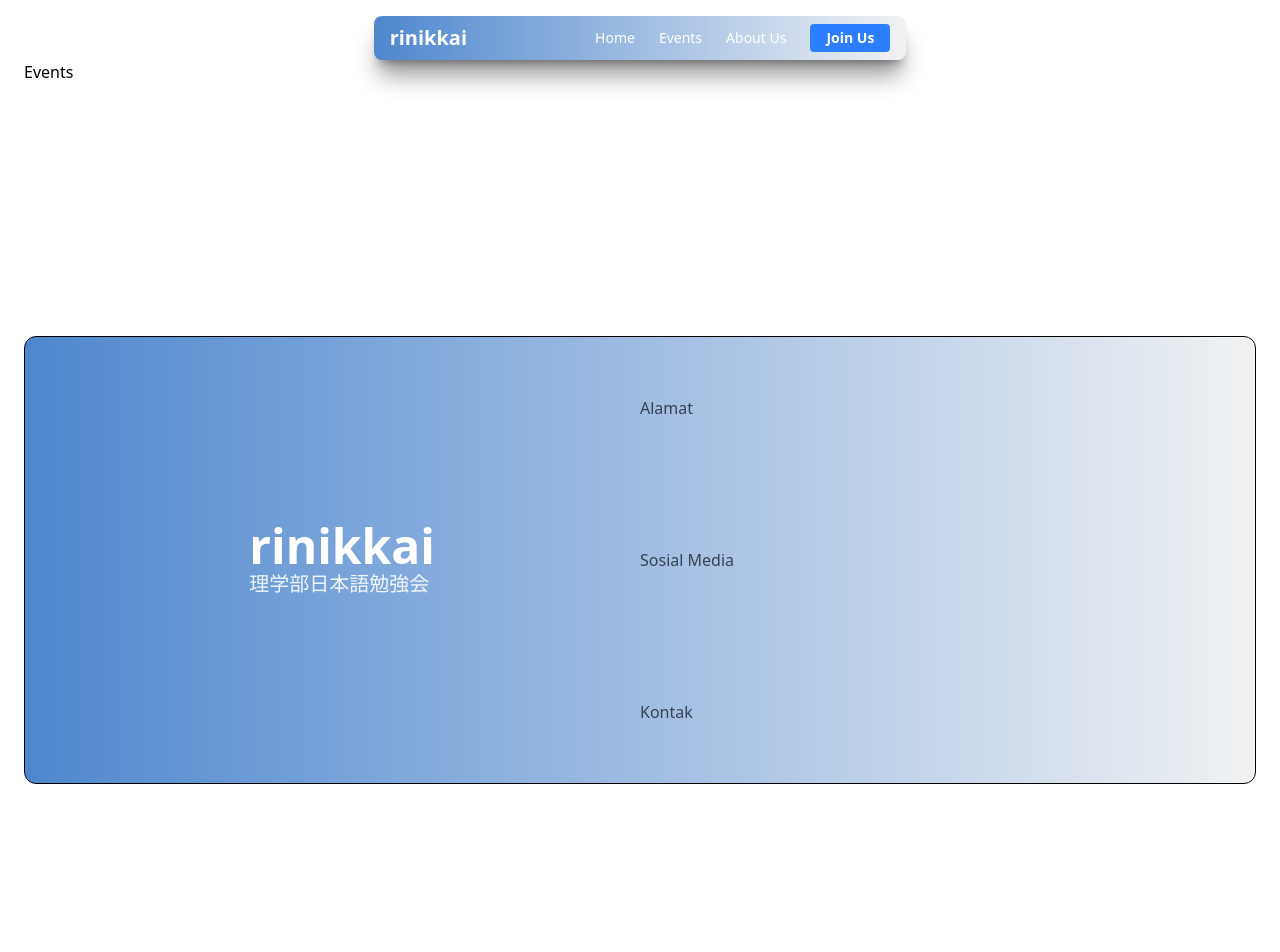
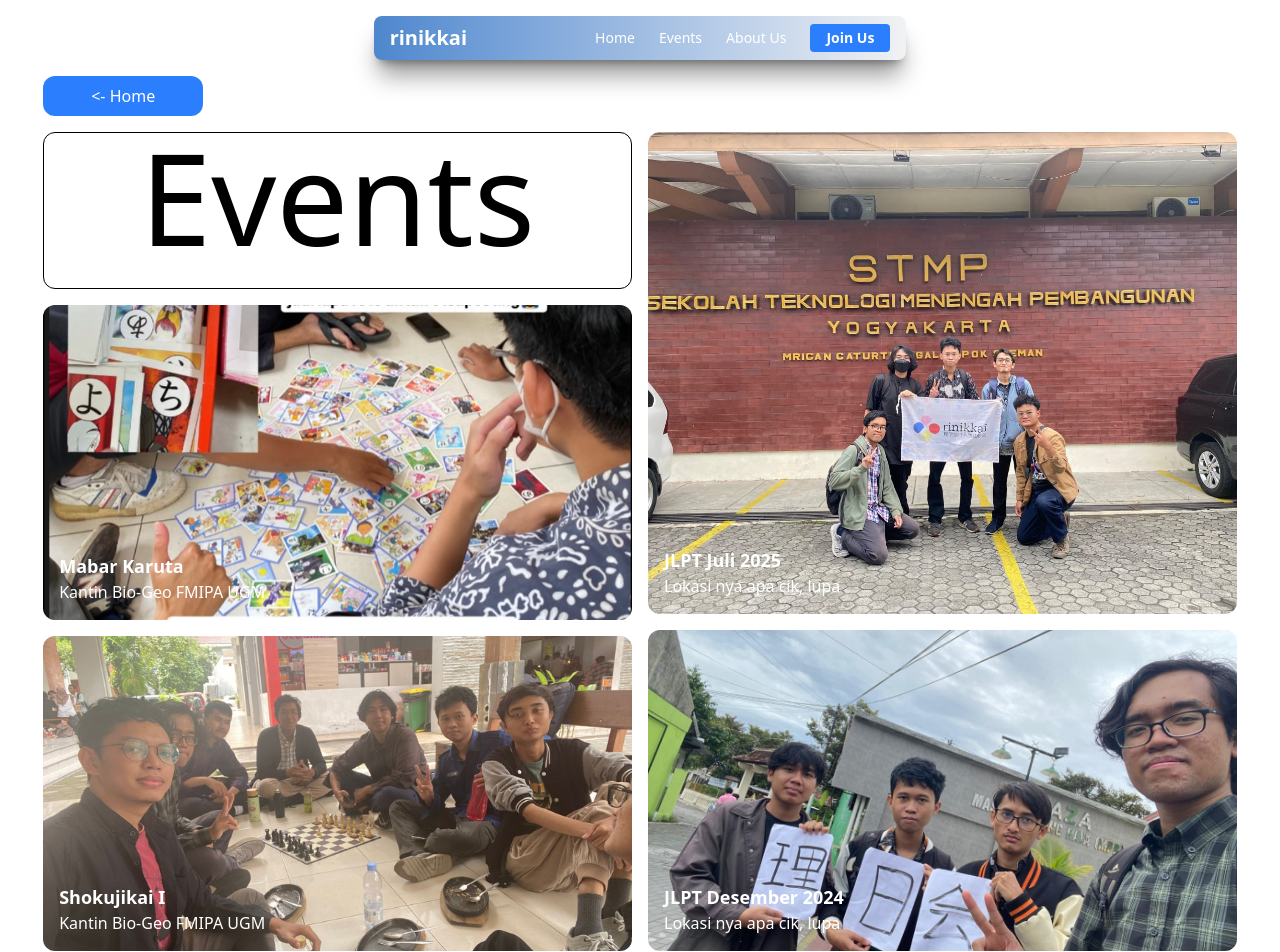
Before and after one commit to david-irvinne/rinikkai-frontend, a React (Vite) app: page /events in a window 1280 px wide. Shown: the top 952 px of the page. Before the commit the page ends 800 px from the top, so only its background shows below. Built offline with nearby package versions, Linux system fonts and the light colour scheme.

Commit message:
feat: add events page

```diff
--- a/src/pages/Events.tsx
+++ b/src/pages/Events.tsx
@@ -1,6 +1,82 @@
+import Button from "../components/home/Button"
+import JLPT2025 from "../assets/img/jlpt2025_1.jpeg"
+import JLPT2024 from "../assets/img/jlpt2024.jpeg"
+import MabarKaruta from "../assets/img/karuta.png"
+import Shokujikai from "../assets/img/shokujikai1.jpeg"
+
 const Events = () => {
   return (
-    <div>Events</div>
+    <>
+
+    <div className="h-[64rem]  rounded-[12px]  px-[1.2rem]">
+
+      <div className="py-[1rem]  flex justify-between ">
+        <Button title=" <- Home" color="text-white bg-blue-500" shape="w-[10rem]" text="text-center"/>
+      </div>
+
+      <div className="h-[80%]">
+        <div className=" grid grid-cols-2  gap-x-[1rem] h-full ">
+          <div className="grid grid-rows-[1fr_2fr_2fr] gap-y-[1rem] h-full ">
+            <div className="relative rounded-[12px] text-9xl text-center border-1">Events</div>
+            <div className="relative bg-red-100 rounded-[12px] overflow-hidden group">
+              <img
+                src={MabarKaruta}
+                className="absolute  w-full h-full object-cover"
+                alt="Mabar Karuta"
+              />
+              <div className="absolute bottom-0 text-white ml-[1rem] mb-[1rem]
+                transition-transform duration-300
+                group-hover:-translate-y-[1rem]">
+                <p className="font-bold text-lg">Mabar Karuta</p>
+                <p>Kantin Bio-Geo FMIPA UGM</p>
+              </div>
+            </div>
+
+            <div className="relative bg-red-100 rounded-[12px] overflow-hidden group">
+              <img
+                src={Shokujikai}
+                className="absolute  w-full h-full object-cover "
+                alt="Mabar Karuta"
+              />
+
+              <div className="absolute bottom-0 text-white ml-[1rem] mb-[1rem]
+                transition-transform duration-300
+                group-hover:-translate-y-[1rem]">
+                <p className="font-bold text-lg">Shokujikai I</p>
+                <p>Kantin Bio-Geo FMIPA UGM</p>
+              </div>
+            </div>
+          </div>
+
+          <div className="grid grid-rows-[3fr_2fr] gap-y-[1rem] h-full ">
+            <div className="overflow-hidden rounded-[12px] relative group">
+              <img src={JLPT2025}  className="absolute h-full w-full object-cover "/>
+              <div className="absolute bottom-0 text-white ml-[1rem] mb-[1rem]
+                transition-transform duration-300
+                group-hover:-translate-y-[1rem]">
+                <p className="font-bold text-lg">JLPT Juli 2025</p>
+                <p>Lokasi nya apa cik, lupa</p>
+              </div>
+            </div>
+            <div className="overflow-hidden rounded-[12px] relative group">
+              <img src={JLPT2024}  className="absolute h-full w-full object-cover "/>
+              <div className="absolute bottom-0 text-white ml-[1rem] mb-[1rem]
+                transition-transform duration-300
+                group-hover:-translate-y-[1rem]">
+                <p className="font-bold text-lg">JLPT Desember 2024</p>
+                <p>Lokasi nya apa cik, lupa</p>
+              </div>
+            </div>
+          </div>
+
+
+        </div>
+      </div>
+
+
+    </div>
+  </>
+
   )
 }
 
```
